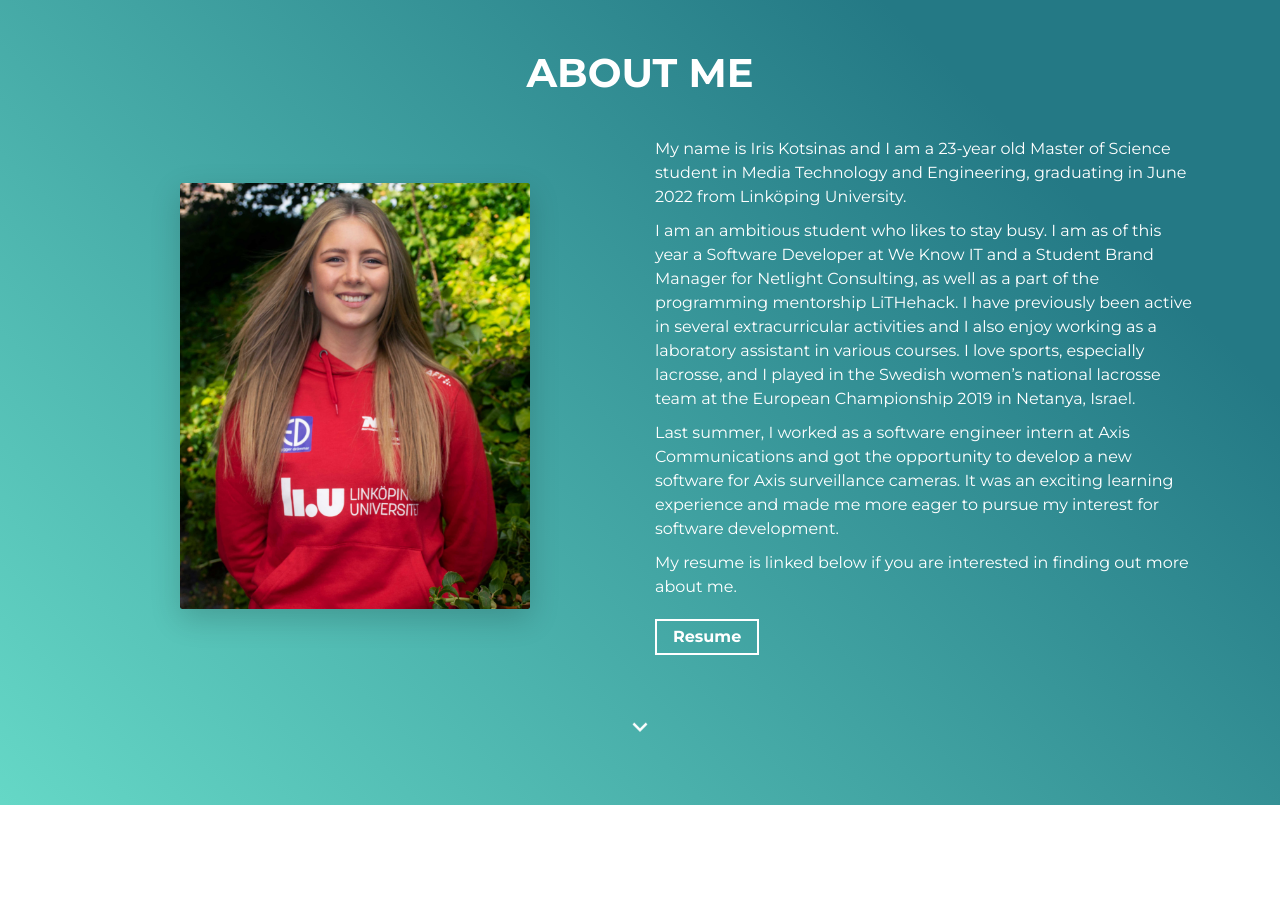
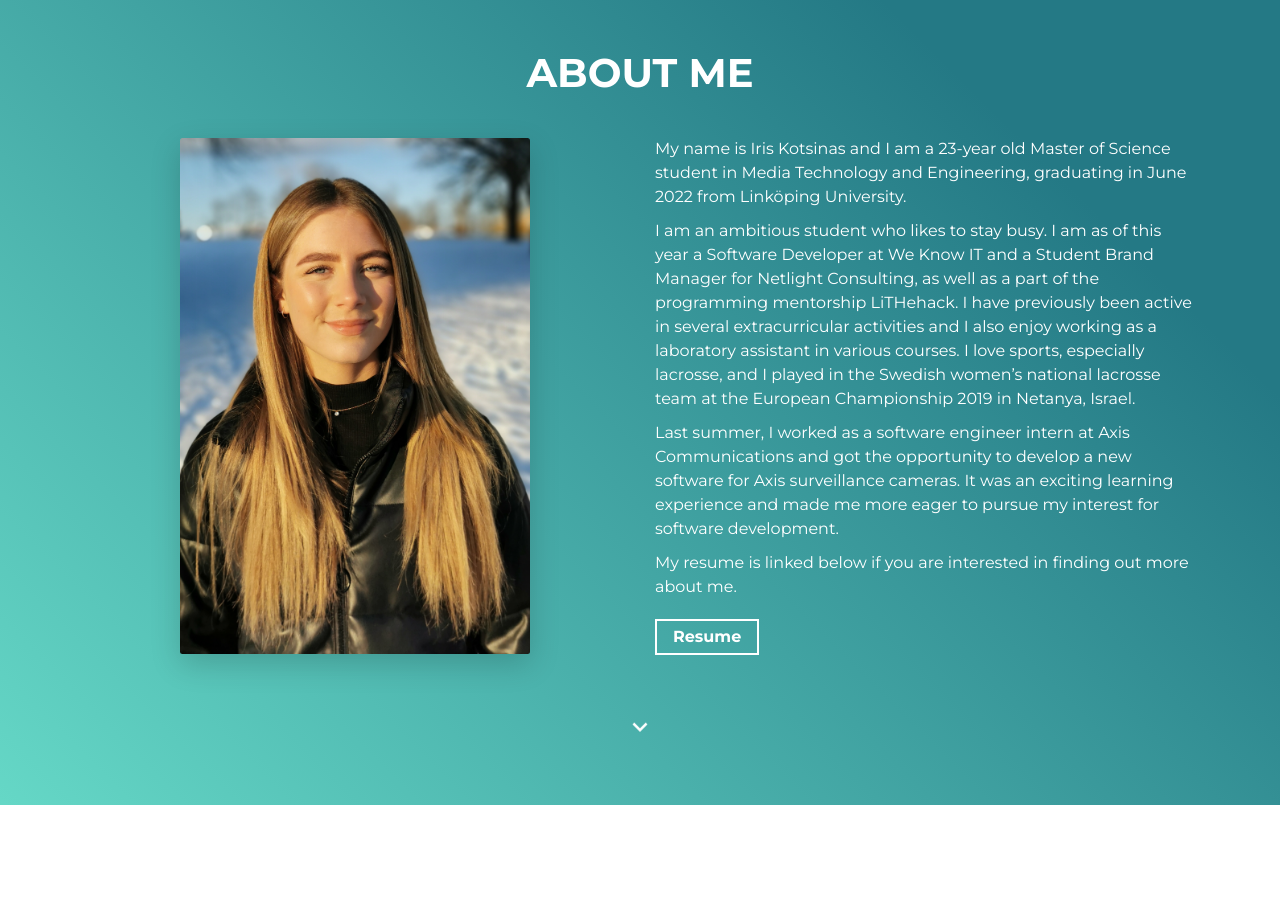
Before and after one commit to iriskotsinas/portfolio, a Gatsby site: page / in a window 1280 px wide. Shown: the part 800-1702 px from the top of the page. Built offline with nearby package versions, Linux system fonts and the light colour scheme; Gatsby itself is replaced by a stand-in of ours.

Commit message:
profile and cv change

```diff
--- a/src/components/About/About.jsx
+++ b/src/components/About/About.jsx
@@ -6,10 +6,10 @@ import { mdiChevronDown } from '@mdi/js';
 import { Link } from 'react-scroll';
 import Title from '../Title/Title';
 import Image from '../Image/Image';
-import Pdf from '../../files/iris2-cv-2021-jan.pdf';
+import Pdf from '../../files/iris-kotsinas-cv-2021-feb.pdf';
 
 const About = () => {
-  const img = 'profile.jpg';
+  const img = 'iris-profile.jpg';
 
   const [isDesktop, setIsDesktop] = useState(false);
   const [isMobile, setIsMobile] = useState(false);
--- a/src/components/Image/Image.jsx
+++ b/src/components/Image/Image.jsx
@@ -13,7 +13,7 @@ const Image = ({ filename, alt }) => (
               relativePath
               name
               childImageSharp {
-                fixed(width: 350, quality: 85) {
+                fixed(width: 350, quality: 95) {
                   ...GatsbyImageSharpFixed
                 }
               }
```
Also changed, not shown: src/images/iris-profile.jpg (added), 2 other files.
